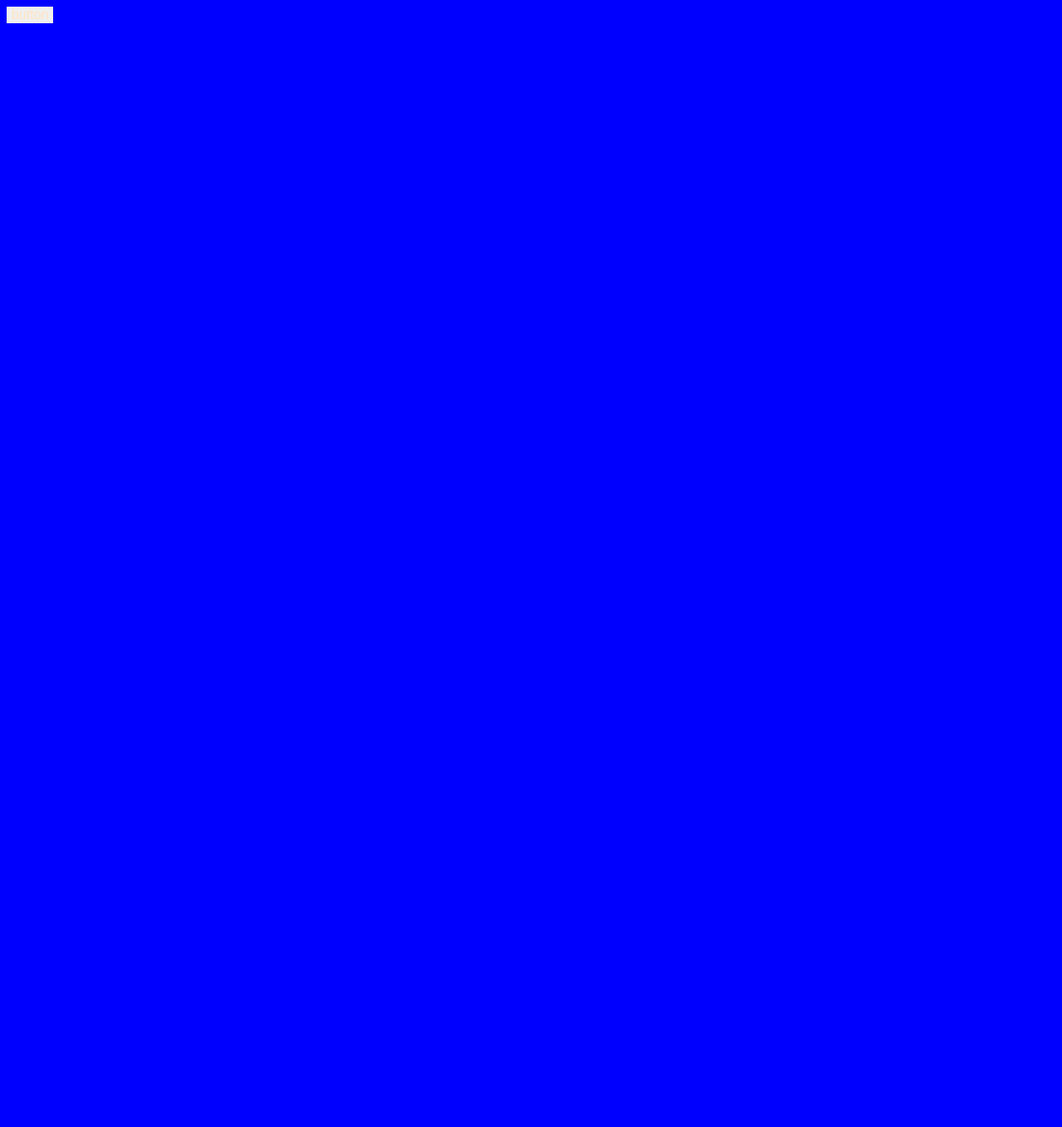
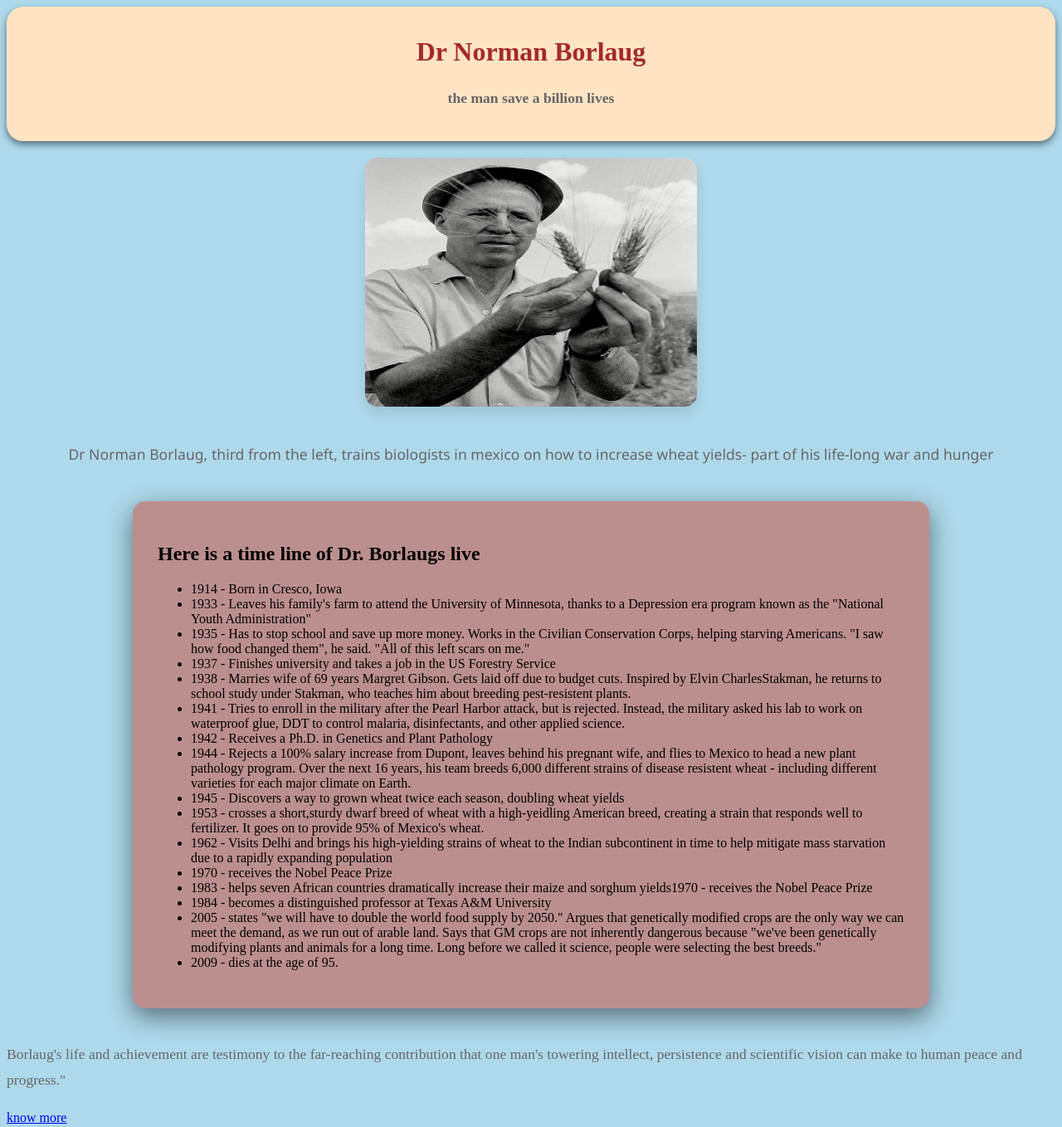
Before and after one commit to YoungMonero/first-commit, a plain HTML site: page index.html in a window 1280 px wide. Shown: the whole page at 83% size. Before the commit the page ends 800 px from the top, so only its background shows below. Drawn offline with Linux system fonts and the light colour scheme.

Commit message:
chanches

```diff
--- a/index.html
+++ b/index.html
@@ -4,10 +4,43 @@
     <link rel="stylesheet" href="style.css">
     <meta charset="UTF-8">
     <meta name="viewport" content="width=device-width, initial-scale=1.0">
-    <title>Document</title>
+    <title>Tribute page</title>
 </head>
 <body>
-    <button>button</button>
+      <body>  <div class="header" >
+      <h1>Dr Norman Borlaug</h1>
+      <p>the man save a billion lives</p>
+    </div>
+    <div class="imgs">
+     <img style="width: 400px;height: 300px;" src="images/Norman-Borlaug-1970.webp">
+     <p>Dr Norman Borlaug, third from the left, trains biologists in mexico on how to increase wheat yields- part of his life-long war and hunger</p>
+    </div>
+
+      <div class="body">
+        <h2>Here is a time line of Dr. Borlaugs live</h2>
+        <ul>
+        <li>1914 - Born in Cresco, Iowa</li>
+        <li>1933 - Leaves his family's farm to attend the University of Minnesota, thanks to a Depression era program known as the "National Youth Administration"</li>
+        <li>1935 - Has to stop school and save up more money. Works in the Civilian Conservation Corps, helping starving Americans. "I saw how food changed them", he said. "All of this left scars on me."</li>
+        <li>1937 - Finishes university and takes a job in the US Forestry Service</li>
+        <li>1938 - Marries wife of 69 years Margret Gibson. Gets laid off due to budget cuts. Inspired by Elvin CharlesStakman, he returns to school study under Stakman, who teaches him about breeding pest-resistent plants.</li>
+        <li>1941 - Tries to enroll in the military after the Pearl Harbor attack, but is rejected. Instead, the military asked his lab to work on waterproof glue, DDT to control malaria, disinfectants, and other applied science.</li>
+        <li>1942 - Receives a Ph.D. in Genetics and Plant Pathology</li>
+        <li>1944 - Rejects a 100% salary increase from Dupont, leaves behind his pregnant wife, and flies to Mexico to head a new plant pathology program. Over the next 16 years, his team breeds 6,000 different strains of disease resistent wheat - including different varieties for each major climate on Earth.</li>
+        <li>1945 - Discovers a way to grown wheat twice each season, doubling wheat yields</li>
+        <li>1953 - crosses a short,sturdy dwarf breed of wheat with a high-yeidling American breed, creating a strain that responds well to fertilizer. It goes on to provide 95% of Mexico's wheat.</li>
+        <li>1962 - Visits Delhi and brings his high-yielding strains of wheat to the Indian subcontinent in time to help mitigate mass starvation due to a rapidly expanding population</li>
+        <li>1970 - receives the Nobel Peace Prize</li>
+        <li>1983 - helps seven African countries dramatically increase their maize and sorghum yields1970 - receives the Nobel Peace Prize</li>
+        <li>1984 - becomes a distinguished professor at Texas A&M University</li>
+        <li>2005 - states "we will have to double the world food supply by 2050." Argues that genetically modified crops are the only way we can meet the demand, as we run out of arable land. Says that GM crops are not inherently dangerous because "we've been genetically modifying plants and animals for a long time. Long before we called it science, people were selecting the best breeds."</li>
+        <li>2009 - dies at the age of 95.</li>
+        </ul>
+        </div>
+        <p>
+          Borlaug's life and achievement are testimony to the far-reaching contribution that one man's towering intellect, persistence and scientific vision can make to human peace and progress."
+        </p>
+        <a href="https://en.wikipedia.org/wiki/Norman_Borlaug">know more</a>
 
 </body>
 </html>
--- a/style.css
+++ b/style.css
@@ -1,11 +1,56 @@
+
+p {
+  color: royalblue;
+}
+
+.body {
+  padding: 20px;
+  margin:40px auto;
+  max-width: 900px;
+  padding: 30px;
+  border-radius: 15px;
+  box-shadow:0 10px 30px rgba(0, 0.2, 0.2, 0.5);
+  transition: transform 0.3s;
+  background-color: rosybrown;
+}
+
+.header {
+  text-align: center;
+  background-color: bisque;
+  border: black;
+  color: brown;
+  padding: 15px;
+  border-radius: 20px 20px 20px 20px;
+  font-size: 1em;
+  font-weight: bold;
+  box-shadow: 0 4px 8px rgba(0, 0, 0, 0.5);
+  transition: transform 0.3s ease-in-out;
+}
+
+img {
+  max-width: 100%;
+  height: auto;
+  margin: 20px 0;
+  border-radius: 15px;
+  box-shadow: 0 8px 15px rgba(0, 0, 0, 0.1);
+  transition: transform 0.3s ease-in-out;
+}
+
+img:hover {
+  transform: scale(1.05);
+}
+
+.imgs {
+  text-align: center; font-family: 'Segoe UI', Tahoma, Geneva, Verdana, sans-serif;
+}
+
+p {
+  line-height: 1.8;
+  margin-bottom: 20px;
+  color: #666;
+  font-size: 1.1em;
+}
 
 body {
-  background-color: blue;
- }
-
-button {
-  border: 5px;
-  color: bisque;
-  font: 1em sans-serif;
-  box-sizing:10px ;
- }
+  background-color: rgb(174, 217, 235);
+}
```
Also changed, not shown: images/Norman-Borlaug-1970.webp (added).
